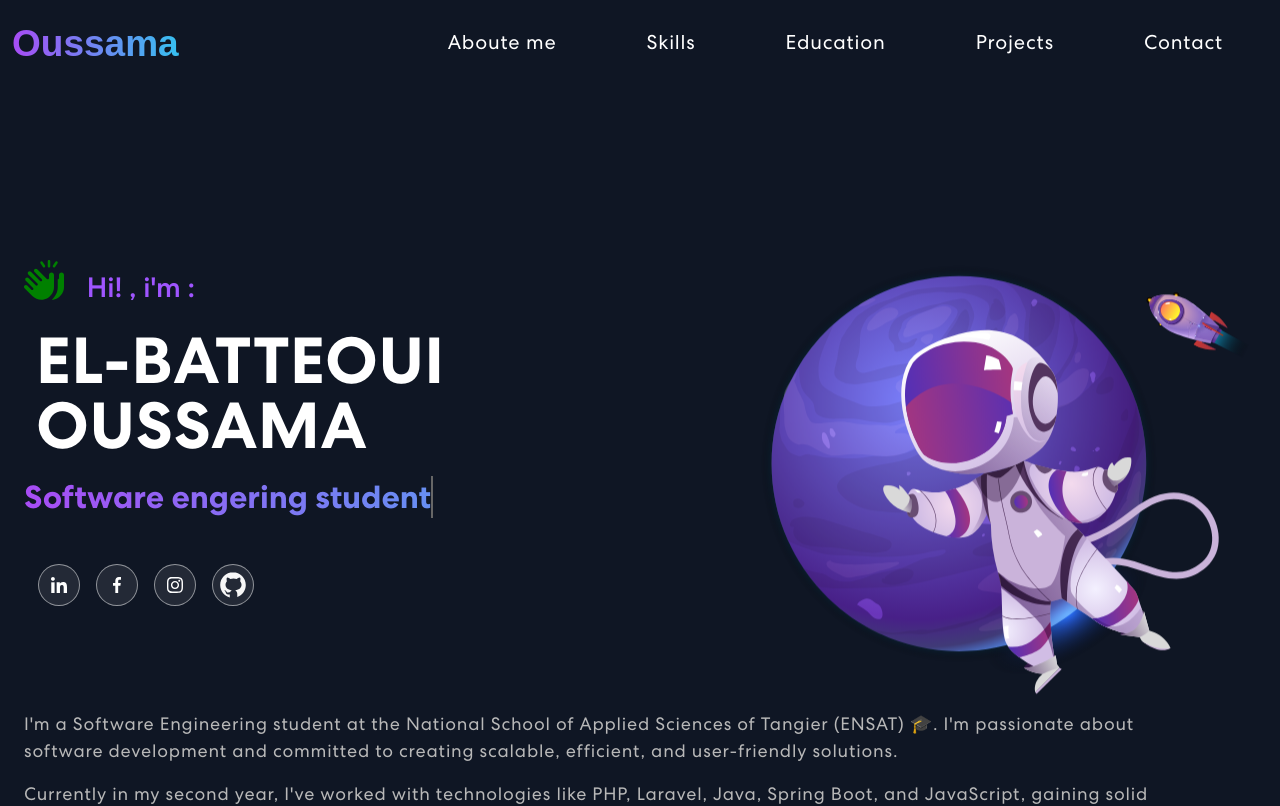
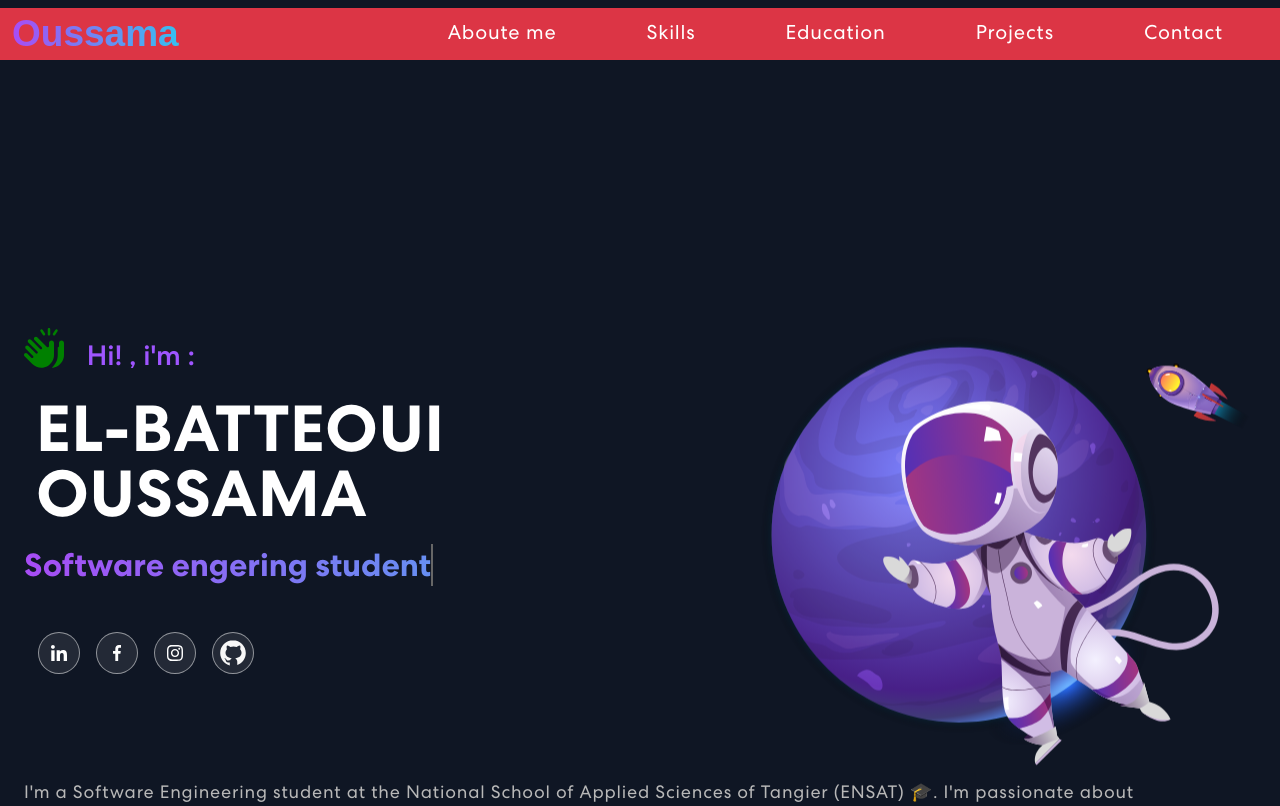
Before and after one commit to batteoui123/MyPortfolio, a React (Create React App) app: page / in a window 1280 px wide. Shown: the top 806 px of the page. Built offline with nearby package versions, Linux system fonts and the light colour scheme; a web font is replaced by a local one.

Commit message:
add container-fluid

```diff
--- a/src/App.css
+++ b/src/App.css
@@ -116,8 +116,7 @@ p.danger {
 
 }
 nav.navbar {
-  padding: 18px 0;
-  position: fixed;
+
   width: 100%;
   top: 0;
   z-index: 9999;
@@ -297,7 +296,7 @@ nav.navbar .navbar-toggler[aria-expanded="true"] .navbar-toggler-icon {
 }
 
 /************ Banner Css ************/
-/************ Banner CSS ************/
+
 .grp-btn-banner{
   display: flex;
 
--- a/src/components/NavBar.jsx
+++ b/src/components/NavBar.jsx
@@ -51,11 +51,11 @@ export const NavBar = () => {
 
   return (
     <Router>
-      <nav className={`navbar  navbar-expand-md ${scrolled ? "scrolled" : ""}`}>
+      <nav className={`navbar  navbar-expand-md  ${scrolled ? "scrolled" : ""}`}>
 
 
 
-        <div className="container-fluid">
+        <div className="container-fluid bg-danger">
           <a className="navbar-brand"  href="/">
             {/* <img src={logo} alt="Logo" className="bg-danger"style={{width:'100px' ,background:'none'}} /> */}
             <span className="logo">
```
